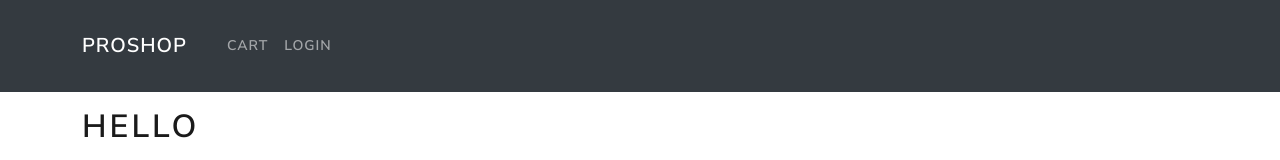
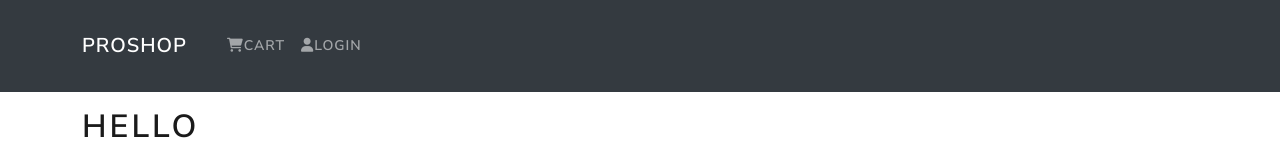
Before and after one commit to Starlla/react-django-ecommerce-frontend, a React (Create React App) app: page / in a window 1280 px wide. Shown: the top 160 px of the page. Built offline with nearby package versions, Linux system fonts and the light colour scheme.

Commit message:
add font awesome icon

```diff
--- a/public/index.html
+++ b/public/index.html
@@ -15,6 +15,13 @@
       user's mobile device or desktop. See https://developers.google.com/web/fundamentals/web-app-manifest/
     -->
     <link rel="manifest" href="%PUBLIC_URL%/manifest.json" />
+    <link
+      rel="stylesheet"
+      href="https://cdnjs.cloudflare.com/ajax/libs/font-awesome/6.0.0-beta2/css/all.min.css"
+      integrity="sha512-YWzhKL2whUzgiheMoBFwW8CKV4qpHQAEuvilg9FAn5VJUDwKZZxkJNuGM4XkWuk94WCrrwslk8yWNGmY1EduTA=="
+      crossorigin="anonymous"
+      referrerpolicy="no-referrer"
+    />
     <!--
       Notice the use of %PUBLIC_URL% in the tags above.
       It will be replaced with the URL of the `public` folder during the build.
--- a/src/components/Header.js
+++ b/src/components/Header.js
@@ -1,5 +1,5 @@
 import React from "react";
-import { Navbar, Container, Nav, NavDropdown } from "react-bootstrap";
+import { Navbar, Container, Nav} from "react-bootstrap";
 
 function Header() {
   return (
@@ -10,8 +10,8 @@
           <Navbar.Toggle aria-controls="basic-navbar-nav" />
           <Navbar.Collapse id="basic-navbar-nav">
             <Nav className="mr-auto">
-              <Nav.Link href="/cart">Cart</Nav.Link>
-              <Nav.Link href="/login">Login</Nav.Link>
+              <Nav.Link href="/cart"><i className="fas fa-shopping-cart"></i>Cart</Nav.Link>
+              <Nav.Link href="/login"><i className="fas fa-user"></i>Login</Nav.Link>
             </Nav>
           </Navbar.Collapse>
         </Container>
```
